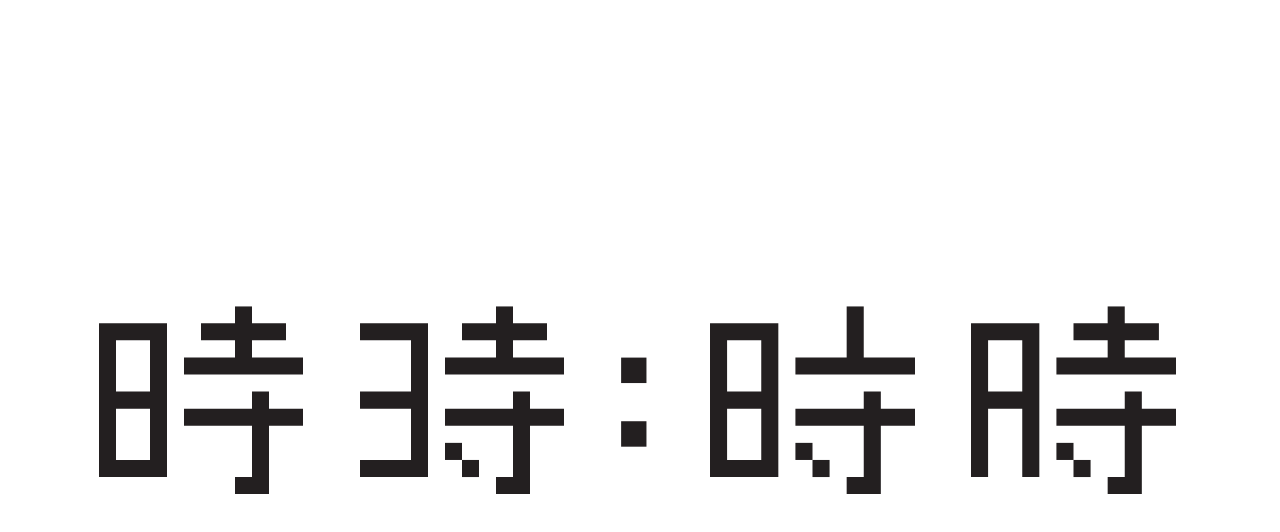
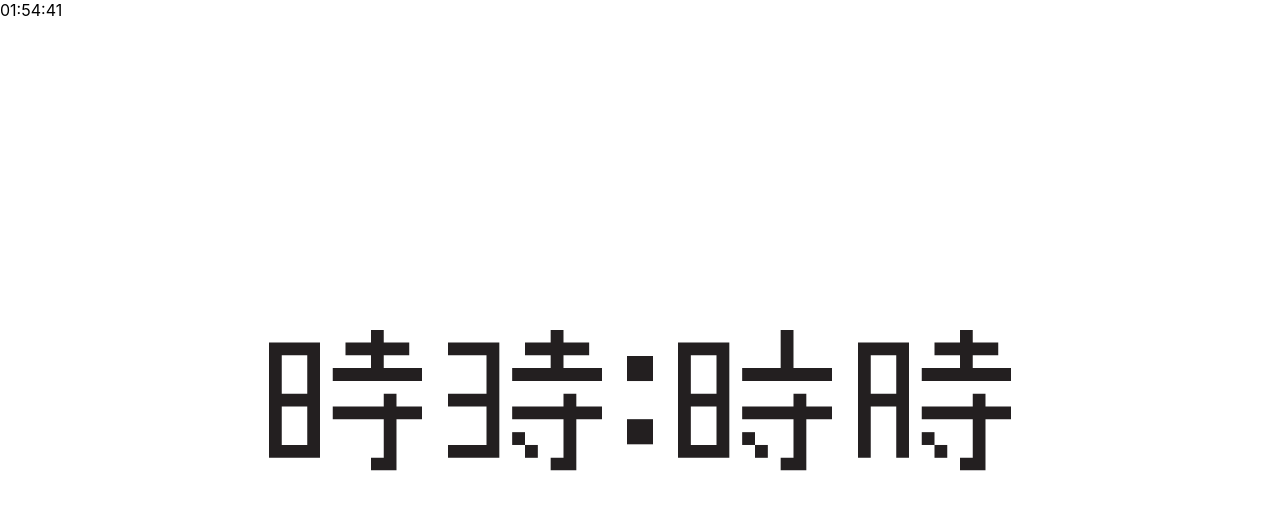
Before and after one commit to mmaciesowicz/Kanji-Clock, a React (Create React App) app: page / in a window 1280 px wide. Shown: the top 532 px of the page. Built offline with nearby package versions, Linux system fonts and the light colour scheme.

Commit message:
using toLocaleTimeString

```diff
--- a/src/App.css
+++ b/src/App.css
@@ -1,17 +1,3 @@
-.digit {
-  width: 16%;
-  height: 16%;
-  margin-left: 2%;
-  margin-right: 2.4%;
-}
-
-.colon {
-  width: 3%;
-  margin-left: 2%;
-  margin-right: 2%;
-  margin-top: 2%;
-}
-
 .digit-container {
     position: absolute;
     left: 50%;
@@ -24,24 +10,3 @@
     justify-content: center;
     pointer-events: none; /* Disable mouse highlights */
 }
-
-.title {
-  font-size: 7.6vmin;
-  letter-spacing: 3px;
-  margin-bottom: 3vmin;
-}
-
-.title-container {
-  color: #231f20;
-  position: absolute;
-  left: 50%;
-  top: 50%;
-  transform: translate(-50%, -50%);
-  padding-top: 51rem;
-  width: 100%;
-}
-
-.credit {
-  font-size: 1.3ric;
-  margin-bottom: -8px;
-}
--- a/src/App.js
+++ b/src/App.js
@@ -10,7 +10,7 @@ import digit7 from './images/Digit7.svg';
 import digit8 from './images/Digit8.svg';
 import digit9 from './images/Digit9.svg';
 import colon from './images/Colon.svg';
-import React, { useState } from 'react';
+import React, { useState, useEffect } from 'react';
 import './App.css';
 
 const digitsMap = new Map([
@@ -27,68 +27,31 @@ const digitsMap = new Map([
   [":", colon],
 ]);
 
+function App() {
+  const [time, setTime] = useState(new Date());
 
-function Timer() {
-  let ctime  = new Date();
-  const [time, setTime] = useState(ctime);
+  useEffect(() => {
+    // Update the time every second
+    const intervalId = setInterval(() => setTime(new Date()), 1000);
+    return () => clearInterval(intervalId);
+  }, []);
 
-  const UpdateTime=()=>{
-    ctime =  new Date();
-    setTime(ctime)
-  }
-  setInterval(UpdateTime)
-  // const intervalId = useMemo(
-  //   () => {setTime(new Date());}
-  //   [time]
-  // );
+  // Convert time to a string and map digits to images
+  const timeString = time.toLocaleTimeString([], { hour: "2-digit", minute: "2-digit", /* second: "2-digit," */ hour12: false, });
+  const timeImages = timeString.split("").map((char, index) => {
+    const imageSrc = digitsMap.get(char);
+    if (!imageSrc) return null;
 
-  // useEffect(() => {
+    // Apply different styles for the colon
+    const imageStyle = char === ":" ? styles.colon : styles.digit;
 
-  //   const intervalId = setInterval(() => {
-  //     setTime(new Date());
-  //   }, 1000)
-
-  //   return () => clearInterval(intervalId);
-  // }, [])
-
-  return time;
-}
-
-function App() {
-  const date = Timer();
-
-  // append leading 0 if length of string is only 1
-  let hours = date.getHours().toString();
-  hours = hours.length > 1 ? hours : ("0" + hours);
-  let minutes = date.getMinutes().toString();
-  minutes = minutes.length > 1 ? minutes: ("0" + minutes);
-
-  // let seconds = date.getSeconds().toString();
-  // seconds = seconds.length > 1 ? seconds: ("0" + seconds);
-
-  const showTime = hours
-      + ':' + minutes;
-      // + ":" + seconds;
-  const showTimeDigits = showTime.split('');
-
-  let listItems = [];
-  let d;
-  showTimeDigits.forEach((element) => {
-    d = digitsMap.get(element);
-    if (element === ":") {
-      listItems.push(<img src={d} className="digit colon" alt="Colon" />);
-    }
-    else {
-      listItems.push(<img src={d} className="digit" alt={"Digit" + element} />);
-    }
-
+    return <img key={index} src={imageSrc} alt={char} style={imageStyle} />;
   });
 
     return (
-      <div className="App">
-          <div align="center" className="digit-container">
-            {listItems}
-          </div>
+      <div>
+        <div className="digit-container">
+            <div align="center" style={styles.clock}>{timeImages}</div>
             {/* <div className="title-container">
               <h1 className="title" align="center">姉睇</h1>
               <div className="credit-container">
@@ -96,8 +59,27 @@ function App() {
                 <h2 className="credit" align="center">Developed by Matthew Maciesowicz</h2>
               </div>
             </div> */}
+
+        </div>
+        {time.toLocaleTimeString([], { hour: "2-digit", minute: "2-digit", second: "2-digit", hour12: false, })}
     </div>
     );
 }
 
+const styles = {
+  clock: {
+    display: "flex",
+    alignItems: "center",
+    justifyContent: "center",
+  },
+  digit: {
+    width: "12vw",
+    margin: "0 1vw",
+  },
+  colon: {
+    width: "2vw",
+    margin: "0 1vw",
+  },
+};
+
 export default App;
```
Also changed, not shown: src/images/Colon.svg, src/images/Colon_old.svg (added). Lines whose indentation alone changed are shown as unchanged.
